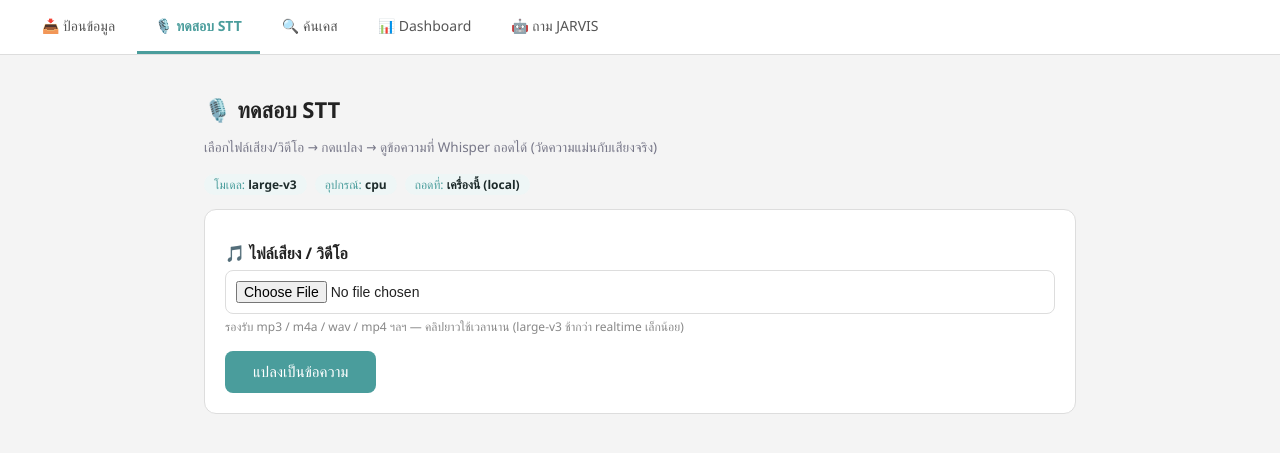
After one commit to pathaipi-scg/javis, a Flask app: page /stt in a window 1280 px wide. The commit adds this page. Shown: the top 453 px of the page. Run offline with Flask 3, Linux system fonts and the light colour scheme.

Commit message:
feat(demo): เพิ่มหน้าทดสอบ STT (/stt) ถอดเสียง + สรุปด้วย Typhoon
- อัปไฟล์เสียง/วิดีโอ → Whisper ถอด → โชว์ข้อความ + เวลาที่ใช้ + ปุ่มคัดลอก
- ต่อท่อให้ Typhoon สรุป/ดึงข้อมูลเครื่องจักรจาก transcript แล้วแสดงตาราง
- มีสปินเนอร์ "กำลังถอด" ตอนกด + ป้าย MOCK แยกของ Whisper/Typhoon
- เพิ่มเมนู STT ใน nav

Co-Authored-By: Claude Opus 4.8 <noreply@anthropic.com>

```diff
--- a/demo/app.py
+++ b/demo/app.py
@@ -12,10 +12,10 @@ from dotenv import load_dotenv
 load_dotenv()  # โหลด .env ก่อน import โมดูลที่อ่าน env
 
 from flask import Flask, render_template, request
-import os, tempfile, re
+import os, tempfile, re, time
 
-from transcribe import transcribe_audio
-import rag
+from transcribe import transcribe_audio, WHISPER_MODEL, WHISPER_DEVICE, STT_BASE_URL
+import rag, llm
 
 app = Flask(__name__)
 UPLOAD = tempfile.gettempdir()
@@ -149,5 +149,37 @@ def ask():
     return render_template("ask.html", active="ask", q=q, answer=answer, mock=used_mock)
 
 
+@app.route("/stt", methods=["GET", "POST"])
+def stt():
+    """หน้าทดสอบ STT: อัปคลิป -> กดแปลง -> โชว์ข้อความที่ถอดได้
+    ไว้วัดความแม่นของ Whisper กับเสียงจริง (ไม่เกี่ยวกับการบันทึกเคส)"""
+    result = None
+    if request.method == "POST":
+        audio = request.files.get("audio")
+        if audio and audio.filename:
+            apath = os.path.join(UPLOAD, audio.filename)
+            audio.save(apath)
+            t0 = time.time()
+            text = transcribe_audio(apath)
+            stt_sec = round(time.time() - t0, 1)
+            # ต่อท่อ: เอา transcript ไปให้ Typhoon สรุป/ดึงข้อมูลเครื่องจักร
+            t1 = time.time()
+            data = llm.extract_machines(text)
+            result = {
+                "filename": audio.filename,
+                "text": text,
+                "seconds": stt_sec,
+                # transcribe_audio คืนสตริงขึ้นต้น "[MOCK" เมื่อยังต่อ Whisper ไม่ได้
+                "is_mock": text.lstrip().startswith("[MOCK"),
+                # ผลสรุปจาก Typhoon
+                "summary": data.get("summary", ""),
+                "machines": data.get("machines", []),
+                "llm_seconds": round(time.time() - t1, 1),
+                "llm_mock": str(data.get("summary", "")).startswith("[MOCK"),
+            }
+    cfg = {"model": WHISPER_MODEL, "device": WHISPER_DEVICE, "remote": bool(STT_BASE_URL)}
+    return render_template("stt.html", active="stt", result=result, cfg=cfg)
+
+
 if __name__ == "__main__":
     app.run(debug=True, port=5000)
--- a/demo/templates/base.html
+++ b/demo/templates/base.html
@@ -128,6 +128,7 @@
 <body>
   <nav class="nav">
     <a href="/" class="{{ 'active' if active=='capture' }}">📥 ป้อนข้อมูล</a>
+    <a href="/stt" class="{{ 'active' if active=='stt' }}">🎙️ ทดสอบ STT</a>
     <a href="/search" class="{{ 'active' if active=='search' }}">🔍 ค้นเคส</a>
     <a href="/dashboard" class="{{ 'active' if active=='dashboard' }}">📊 Dashboard</a>
     <a href="/ask" class="{{ 'active' if active=='ask' }}">🤖 ถาม JARVIS</a>
--- /dev/null
+++ b/demo/templates/stt.html
@@ -0,0 +1,106 @@
+{% extends "base.html" %}
+{% block title %}ทดสอบ STT — JARVIS{% endblock %}
+
+{% block style %}
+  .sub { color: #778; font-size: 13.5px; margin: 4px 0 18px; }
+  .cfg { display: flex; gap: 8px; flex-wrap: wrap; margin-bottom: 14px; }
+  .cfg .pill b { color: #1d2b2b; }
+  .meta { display: flex; gap: 10px; flex-wrap: wrap; align-items: center;
+          font-size: 13px; color: #667; margin: 2px 0 12px; }
+  .meta b { color: #1d2b2b; }
+  .ttl { font-weight: 700; color: var(--teal); margin: 4px 0 8px; font-size: 15px; }
+  .transcript { background: #fbfbf7; border: 1px solid var(--line); border-radius: 10px;
+    padding: 16px; font-size: 14.5px; line-height: 1.7; white-space: pre-wrap;
+    word-break: break-word; max-height: 460px; overflow-y: auto; }
+  .copybtn { background: #5a6a6a; padding: 8px 16px; font-size: 13px; margin: 0 0 0 auto; }
+  .row { display: flex; align-items: center; }
+  .btnrow { display: flex; align-items: center; gap: 12px; }
+  .loading { display: none; align-items: center; gap: 9px; color: var(--teal);
+             font-size: 14px; font-weight: 600; margin-top: 16px; }
+  .loading.on { display: flex; }
+  .spinner { width: 18px; height: 18px; border: 3px solid #cfe3e3;
+             border-top-color: var(--teal); border-radius: 50%;
+             animation: spin .8s linear infinite; }
+  @keyframes spin { to { transform: rotate(360deg); } }
+  .sumlabel { font-size: 12.5px; color: #778; font-weight: 600; margin: 16px 0 6px; }
+  .summary { background: #f0f6f6; border: 1px solid #d6e6e6; border-radius: 8px;
+             padding: 12px 14px; font-size: 14.5px; line-height: 1.6; }
+{% endblock %}
+
+{% block body %}
+<h1>🎙️ ทดสอบ STT
+  {% if result and result.is_mock %}<span class="mock">MOCK — ยังต่อ Whisper ไม่ได้</span>{% endif %}
+</h1>
+<div class="sub">เลือกไฟล์เสียง/วิดีโอ → กดแปลง → ดูข้อความที่ Whisper ถอดได้ (วัดความแม่นกับเสียงจริง)</div>
+
+<div class="cfg">
+  <span class="pill">โมเดล: <b>{{ cfg.model }}</b></span>
+  <span class="pill">อุปกรณ์: <b>{{ cfg.device }}</b></span>
+  <span class="pill">ถอดที่: <b>{{ 'server (remote)' if cfg.remote else 'เครื่องนี้ (local)' }}</b></span>
+</div>
+
+<form class="card" action="/stt" method="post" enctype="multipart/form-data"
+      onsubmit="document.getElementById('loading').classList.add('on');
+                this.querySelector('button').disabled = true;">
+  <label>🎵 ไฟล์เสียง / วิดีโอ</label>
+  <input type="file" name="audio" accept="audio/*,video/*" required>
+  <div class="hint">รองรับ mp3 / m4a / wav / mp4 ฯลฯ — คลิปยาวใช้เวลานาน (large-v3 ช้ากว่า realtime เล็กน้อย)</div>
+  <div class="btnrow">
+    <button type="submit">แปลงเป็นข้อความ</button>
+  </div>
+  <div class="loading" id="loading">
+    <span class="spinner"></span> กำลังถอดเสียง... อย่าเพิ่งปิดหน้านี้ (คลิปยาวใช้เวลาหลายนาที)
+  </div>
+</form>
+
+{% if result %}
+<div class="card">
+  <div class="meta">
+    <span>📄 <b>{{ result.filename }}</b></span>
+    <span>· ⏱️ ถอดเสร็จใน <b>{{ result.seconds }}</b> วินาที</span>
+  </div>
+  <div class="row">
+    <div class="ttl">📝 ข้อความที่ถอดได้</div>
+    <button type="button" class="copybtn" onclick="copyText()">คัดลอก</button>
+  </div>
+  <div class="transcript" id="transcript">{{ result.text }}</div>
+</div>
+
+<div class="card">
+  <div class="row">
+    <div class="ttl">🤖 ผลสรุปจาก Typhoon
+      {% if result.llm_mock %}<span class="mock">MOCK — ต่อ Typhoon ไม่ติด</span>{% endif %}
+    </div>
+    <span class="meta" style="margin:0 0 0 auto;">⏱️ สรุปใน <b>{{ result.llm_seconds }}</b> วินาที</span>
+  </div>
+
+  <div class="sumlabel">สรุปภาพรวม</div>
+  <div class="summary">{{ result.summary or '— (ไม่มีสรุป)' }}</div>
+
+  <div class="sumlabel">เครื่องจักรที่ดึงได้ ({{ result.machines|length }})</div>
+  {% if result.machines %}
+  <table>
+    <tr><th>เครื่อง</th><th>อาการ</th><th>จุด/ตำแหน่ง</th><th>วันที่ซ่อม</th><th>การแก้ไข</th></tr>
+    {% for m in result.machines %}
+    <tr>
+      <td>{{ m.machine or '-' }}</td>
+      <td>{{ m.issue or '-' }}</td>
+      <td>{{ m.location or '-' }}</td>
+      <td>{{ m.repair_date or '-' }}</td>
+      <td>{{ m.action or '-' }}</td>
+    </tr>
+    {% endfor %}
+  </table>
+  {% else %}
+  <div class="summary">— Typhoon ดึงเครื่องจักรไม่ได้ (ข้อความอาจไม่มีข้อมูลเครื่อง หรือ transcript เพี้ยนเกินไป)</div>
+  {% endif %}
+</div>
+{% endif %}
+
+<script>
+  function copyText() {
+    const t = document.getElementById('transcript');
+    if (t) navigator.clipboard.writeText(t.innerText);
+  }
+</script>
+{% endblock %}
```
